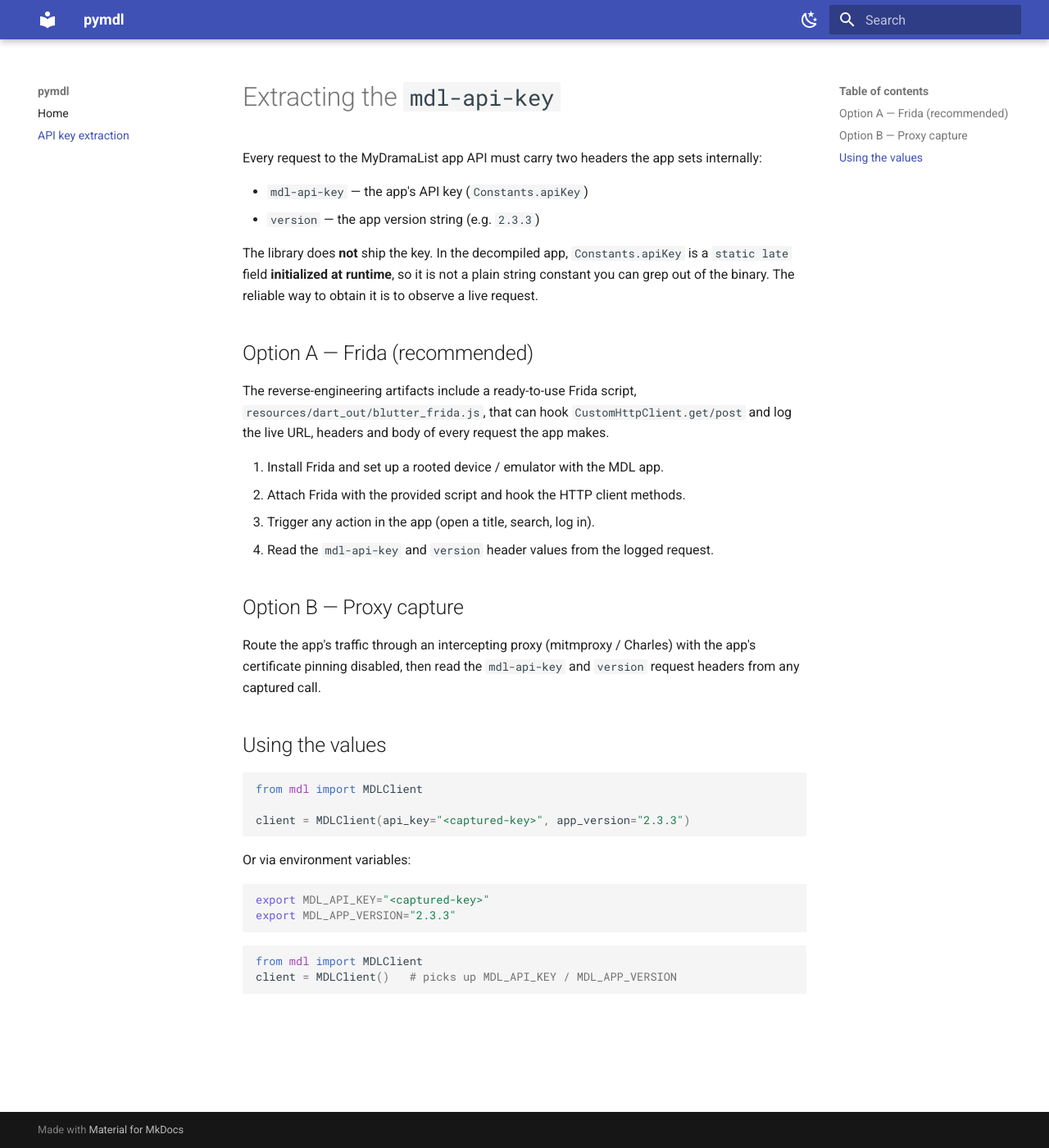
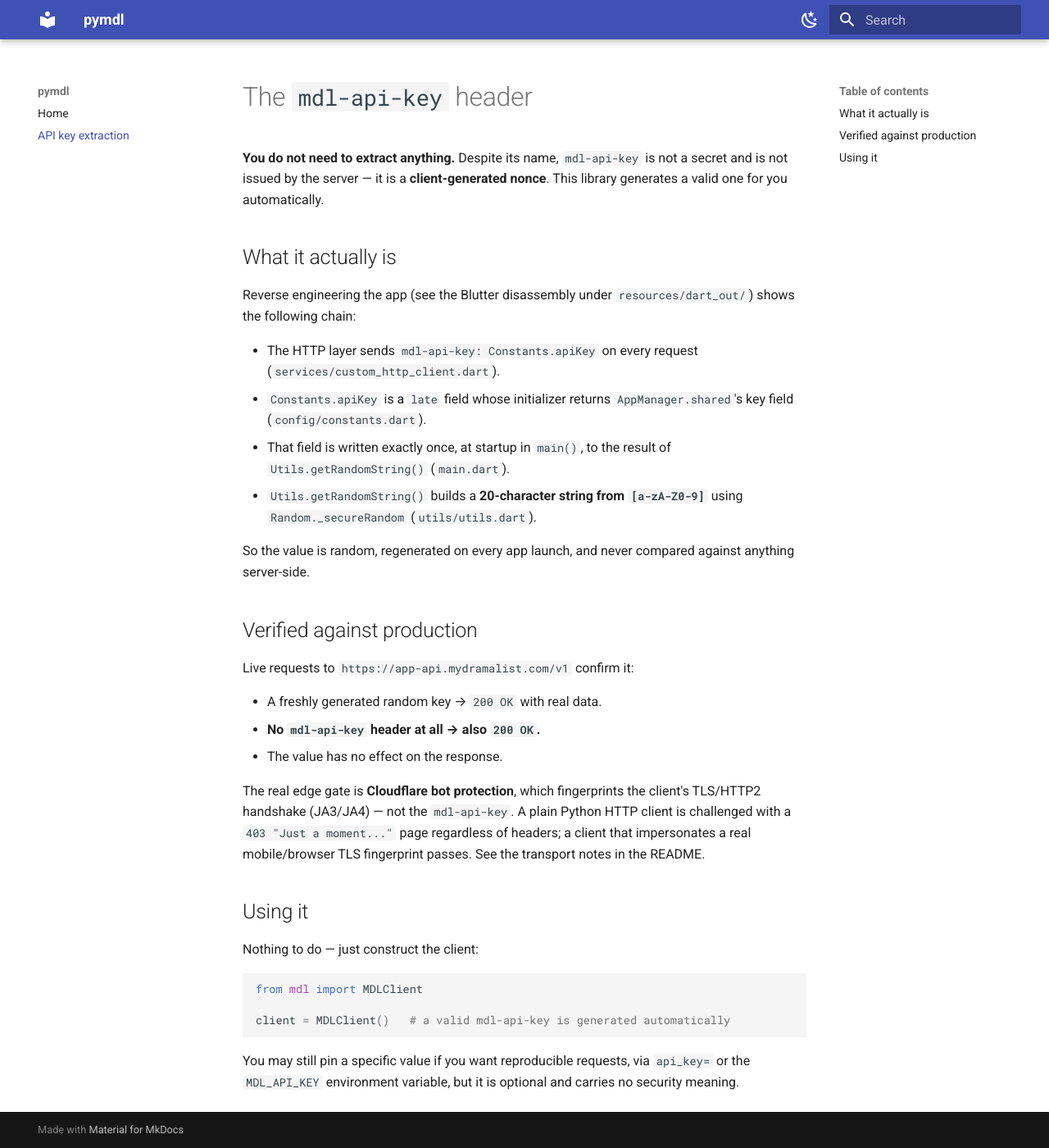
Before and after one commit to danieyal/pymdl, an MkDocs documentation site: the page built from docs/api-key-extraction.md, in a window 1280 px wide and 1400 px high. Shown: the whole window at 82% size. Built offline with MkDocs 1.6.1 and Material for MkDocs 9.7.7, drawn with Linux system fonts in a browser that asks for light colours.

Commit message:
Refactor API key handling and transport mechanism
- Updated documentation to clarify that `mdl-api-key` is a client-generated nonce, not a secret.
- Modified client initialization to automatically generate `mdl-api-key`.
- Changed transport implementation to use `curl_cffi` for handling Cloudflare bot protection.
- Adjusted tests to reflect new API key generation behavior.

````diff
--- a/docs/api-key-extraction.md
+++ b/docs/api-key-extraction.md
@@ -1,47 +1,48 @@
-# Extracting the `mdl-api-key`
+# The `mdl-api-key` header
 
-Every request to the MyDramaList app API must carry two headers the app sets internally:
+**You do not need to extract anything.** Despite its name, `mdl-api-key` is not a secret and
+is not issued by the server — it is a **client-generated nonce**. This library generates a
+valid one for you automatically.
 
-- `mdl-api-key` — the app's API key (`Constants.apiKey`)
-- `version` — the app version string (e.g. `2.3.3`)
+## What it actually is
 
-The library does **not** ship the key. In the decompiled app, `Constants.apiKey` is a
-`static late` field **initialized at runtime**, so it is not a plain string constant you can
-grep out of the binary. The reliable way to obtain it is to observe a live request.
+Reverse engineering the app (see the Blutter disassembly under `resources/dart_out/`) shows
+the following chain:
 
-## Option A — Frida (recommended)
+- The HTTP layer sends `mdl-api-key: Constants.apiKey` on every request
+  (`services/custom_http_client.dart`).
+- `Constants.apiKey` is a `late` field whose initializer returns `AppManager.shared`'s key
+  field (`config/constants.dart`).
+- That field is written exactly once, at startup in `main()`, to the result of
+  `Utils.getRandomString()` (`main.dart`).
+- `Utils.getRandomString()` builds a **20-character string from `[a-zA-Z0-9]`** using
+  `Random._secureRandom` (`utils/utils.dart`).
 
-The reverse-engineering artifacts include a ready-to-use Frida script,
-`resources/dart_out/blutter_frida.js`, that can hook `CustomHttpClient.get/post` and log the
-live URL, headers and body of every request the app makes.
+So the value is random, regenerated on every app launch, and never compared against anything
+server-side.
 
-1. Install Frida and set up a rooted device / emulator with the MDL app.
-2. Attach Frida with the provided script and hook the HTTP client methods.
-3. Trigger any action in the app (open a title, search, log in).
-4. Read the `mdl-api-key` and `version` header values from the logged request.
+## Verified against production
 
-## Option B — Proxy capture
+Live requests to `https://app-api.mydramalist.com/v1` confirm it:
 
-Route the app's traffic through an intercepting proxy (mitmproxy / Charles) with the app's
-certificate pinning disabled, then read the `mdl-api-key` and `version` request headers from
-any captured call.
+- A freshly generated random key → `200 OK` with real data.
+- **No `mdl-api-key` header at all → also `200 OK`.**
+- The value has no effect on the response.
 
-## Using the values
+The real edge gate is **Cloudflare bot protection**, which fingerprints the client's TLS/HTTP2
+handshake (JA3/JA4) — not the `mdl-api-key`. A plain Python HTTP client is challenged with a
+`403 "Just a moment..."` page regardless of headers; a client that impersonates a real
+mobile/browser TLS fingerprint passes. See the transport notes in the README.
+
+## Using it
+
+Nothing to do — just construct the client:
 
 ```python
 from mdl import MDLClient
 
-client = MDLClient(api_key="<captured-key>", app_version="2.3.3")
+client = MDLClient()   # a valid mdl-api-key is generated automatically
 ```
 
-Or via environment variables:
-
-```bash
-export MDL_API_KEY="<captured-key>"
-export MDL_APP_VERSION="2.3.3"
-```
-
-```python
-from mdl import MDLClient
-client = MDLClient()   # picks up MDL_API_KEY / MDL_APP_VERSION
-```
+You may still pin a specific value if you want reproducible requests, via `api_key=` or the
+`MDL_API_KEY` environment variable, but it is optional and carries no security meaning.
````
Also changed, not shown: README.md (+27 -7 lines), docs/index.md (+6 -4 lines), pyproject.toml (+5 -2 lines), src/mdl/__init__.py (+5 -4 lines), 8 other files.
